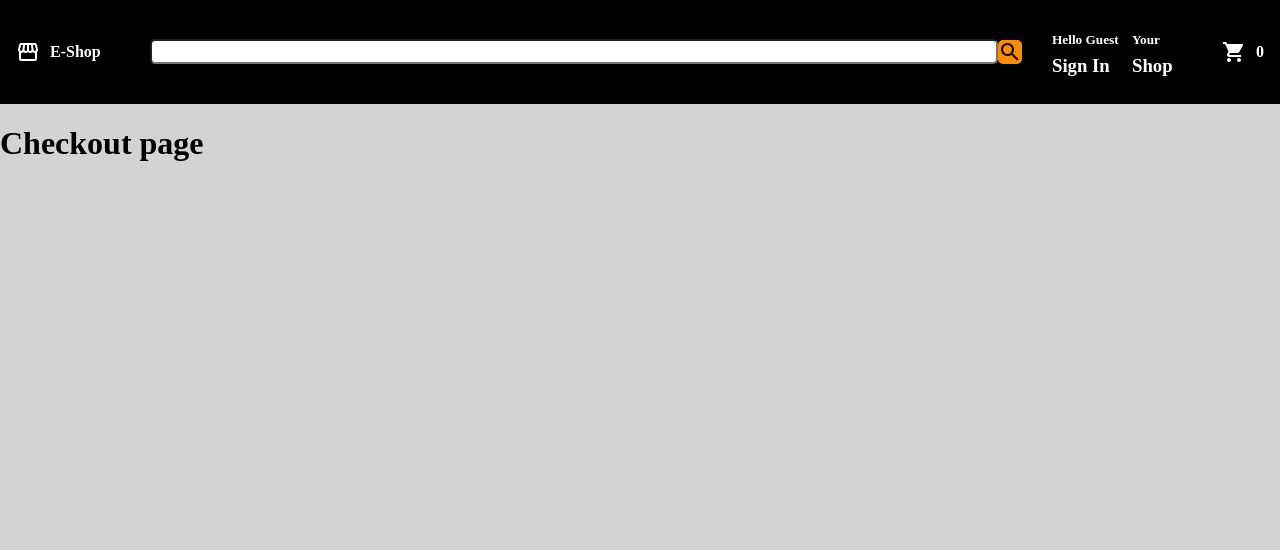
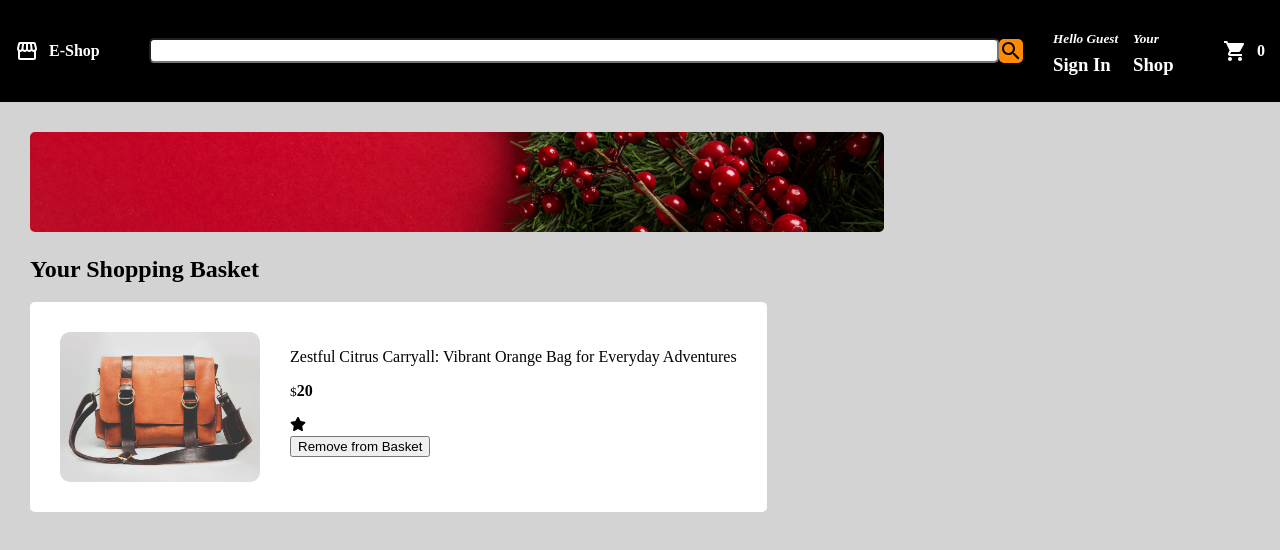
Before and after one commit to selimyay00/e-shop, a React (Vite) app: page /checkout in a window 1280 px wide. Shown: the top 550 px of the page. Built offline with nearby package versions, Linux system fonts and the light colour scheme.

Commit message:
built the left side of checkout page

```diff
--- a/src/components/Checkout.jsx
+++ b/src/components/Checkout.jsx
@@ -1,9 +1,18 @@
-import './checkout.css'
+import './checkout.css';
+import christmas from '../images/christmas.jpg';
+import CheckoutProduct from './CheckoutProduct';
 
 function Checkout() {
     return (
-        <div>
-            <h1>Checkout page</h1>
+        <div className='checkout'>
+            <div className='checkout__left'>
+                <img src={christmas} className='checkout__image' />
+                <h2>Your Shopping Basket</h2>
+                <CheckoutProduct />
+            </div>
+            <div className='checkout__right'>
+
+            </div>
         </div>
     )
 }
--- /dev/null
+++ b/src/components/CheckoutProduct.jsx
@@ -0,0 +1,27 @@
+import './checkoutproduct.css'
+import bag from '../images/bag.jpg';
+import { FaStar } from 'react-icons/fa';
+
+
+function CheckoutProduct() {
+    return (
+        <div className='checkout-product'>
+            <img src={bag} className='cp-image'/>
+            <div className='product__info'>
+                <p className='cp-title'>
+                    Zestful Citrus Carryall: Vibrant Orange Bag for Everyday Adventures
+                </p>
+                <p>
+                    <small>$</small>
+                    <strong>20</strong>
+                </p>
+                <div className='product__rating'>
+                    <FaStar />
+                </div>
+                <button>Remove from Basket</button>
+            </div>
+        </div>
+    )
+}
+
+export default CheckoutProduct
--- a/src/components/Header.jsx
+++ b/src/components/Header.jsx
@@ -20,11 +20,11 @@ function Header() {
             </div>
             <div className='header__section3'>
                 <div className='links'>
-                    <h5 className='link-text'>Hello Guest</h5>
+                    <h5 className='link-text'><i>Hello Guest</i></h5>
                     <h3 style={{marginTop: -1}} className='link-text'>Sign In</h3>
                 </div>
                 <div className='links'>
-                    <h5 className='link-text'>Your</h5>
+                    <h5 className='link-text'><i>Your</i></h5>
                     <h3 style={{marginTop: -1}} className='link-text'>Shop</h3>
                 </div>
                 <Link to="/checkout" style={{ textDecoration: 'none', color: 'white' }}>
--- a/src/components/Home.jsx
+++ b/src/components/Home.jsx
@@ -15,8 +15,7 @@ function Home() {
                 <div className='first-row'>
                     <Product
                         id='1'
-                        title='Bennett Mystic 15.6 inch Laptop
-                        for Men and Women'
+                        title='Zestful Citrus Carryall: Vibrant Orange Bag for Everyday Adventures'
                         price={39.99}
                         rating={2}
                         image={bag}
--- a/src/components/checkout.css
+++ b/src/components/checkout.css
@@ -0,0 +1,19 @@
+.checkout {
+    padding: 30px;
+}
+
+.checkout__left {
+    width: 70%;
+}
+
+.checkout__right {
+    width: 30%;
+}
+
+.checkout__image {
+    height: 100px;
+    max-height: 150px;
+    width: 100%;
+    object-fit: cover;
+    border-radius: 5px;
+}
--- /dev/null
+++ b/src/components/checkoutproduct.css
@@ -0,0 +1,18 @@
+.checkout-product {
+    padding: 30px;
+    border-radius: 5px;
+    background-color: white;
+    width: max-content;
+    display: flex;
+    justify-content: right;
+}
+
+.cp-image {
+    height: 150px;
+    width: 200px;
+    object-fit: cover;
+    border-radius: 10px;
+    display: flex;
+    justify-content: left;
+    margin-right: 30px;
+}
--- a/src/components/header.css
+++ b/src/components/header.css
@@ -1,6 +1,5 @@
 .header {
     padding: 15px;
-    border: 1px solid black;
     background-color: black;
     color: white;
     display: flex;
@@ -54,6 +53,14 @@
     column-gap: 10px;
 }
 
+.shop-icon:hover {
+  color: darkorange;
+}
+
 .link-text {
   min-width: 70px;
 }
+
+.store-icon:hover {
+  color: green;
+}
```
Also changed, not shown: src/images/christmas.jpg (added).
